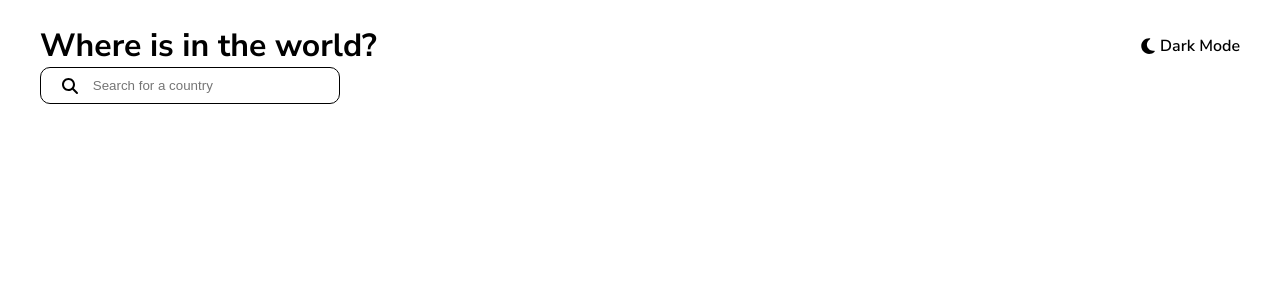
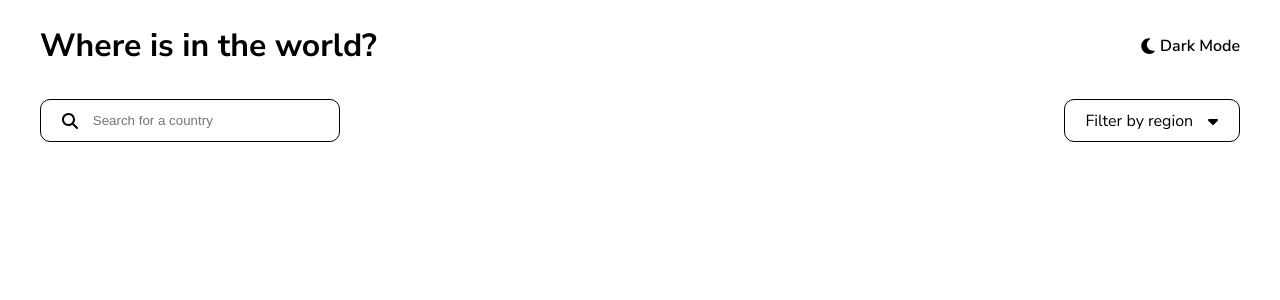
Before and after one commit to Erne1984/GlobalExplorer, a React (Create React App) app: page / in a window 1280 px wide. Shown: the top 300 px of the page. Built offline with nearby package versions, Linux system fonts and the light colour scheme.

Commit message:
added filter

```diff
--- a/src/App.css
+++ b/src/App.css
@@ -0,0 +1,6 @@
+.second-header{
+    display: flex;
+    justify-content: space-between;
+
+    margin-top: 2rem;
+}
--- a/src/App.js
+++ b/src/App.js
@@ -2,15 +2,20 @@ import './App.css';
 
 import Header from './components/Header/Header';
 import SearchBar from './components/SearchBar/SearchBar';
+import Filter from './components/Filter/Filter';
 
 
 function App() {
   return (
     <>
 
-      <Header/>
+      <Header />
 
-      <SearchBar/>
+      <div className='second-header'>
+        <SearchBar />
+
+        <Filter />
+      </div>
 
     </>
   );
--- /dev/null
+++ b/src/components/Filter/Filter.css
@@ -0,0 +1,11 @@
+.filter-box{
+    display: flex;
+    align-items: center;
+    border-radius: 10px;
+    padding: 0.6rem 1.3rem;
+    border: 1px solid black;
+}
+
+.filter-text{
+    margin-right: 15px;
+}
--- /dev/null
+++ b/src/components/Filter/Filter.js
@@ -0,0 +1,12 @@
+import './Filter.css';
+import { FontAwesomeIcon } from '@fortawesome/react-fontawesome';
+import { faCaretDown } from '@fortawesome/free-solid-svg-icons';
+
+export default function Filter(){
+    return(
+        <div className='filter-box'>
+            <span className='filter-text'>Filter by region</span>
+            <FontAwesomeIcon icon={faCaretDown} />
+        </div>
+    )
+}
```
